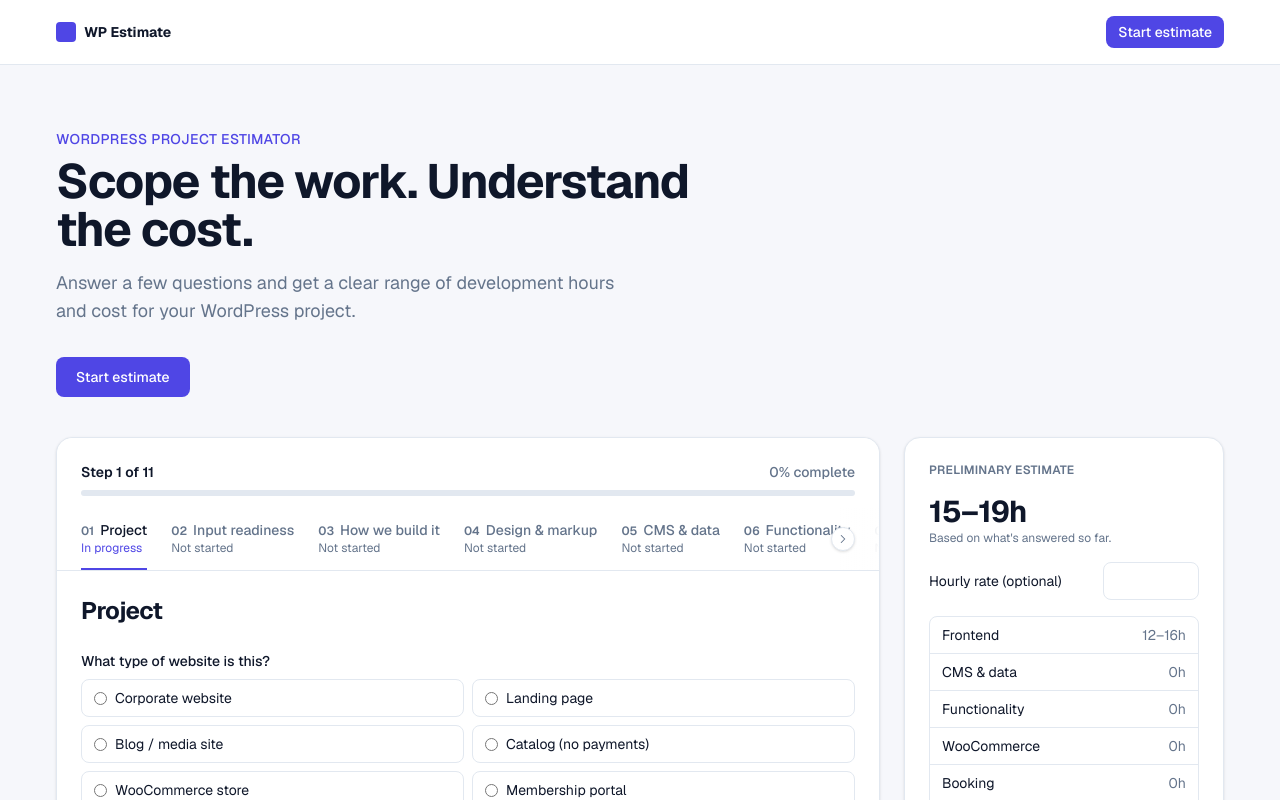
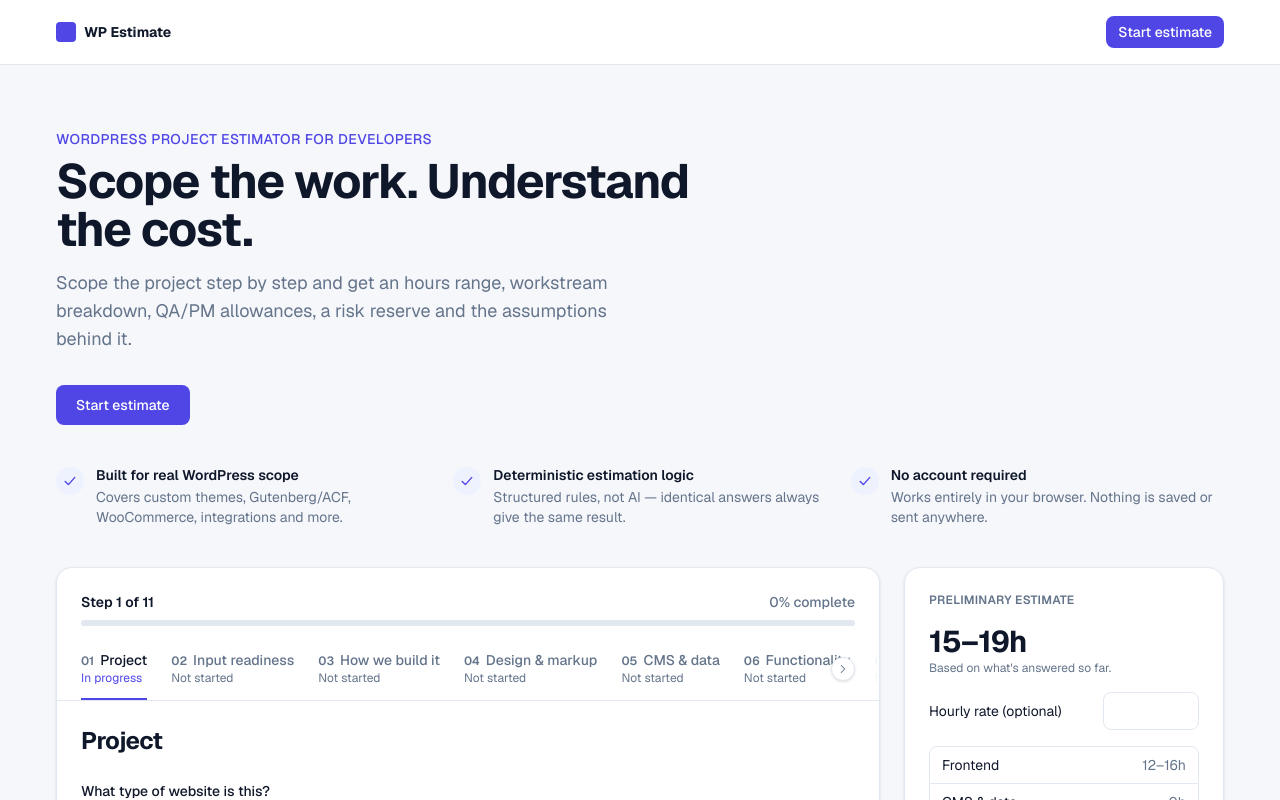
Before and after one commit to YedomakhaDev/wp-website-estimator, a Next.js app: page / in a window 1280 px wide. Shown: the top 800 px of the page. Built offline with nearby package versions, Linux system fonts and the light colour scheme.

Commit message:
feat: sharpen hero copy for a developer audience and add trust badges

```diff
--- a/src/components/Hero.tsx
+++ b/src/components/Hero.tsx
@@ -1,15 +1,44 @@
+const badges = [
+    {
+        title: "Built for real WordPress scope",
+        description: "Covers custom themes, Gutenberg/ACF, WooCommerce, integrations and more.",
+    },
+    {
+        title: "Deterministic estimation logic",
+        description: "Structured rules, not AI — identical answers always give the same result.",
+    },
+    {
+        title: "No account required",
+        description: "Works entirely in your browser. Nothing is saved or sent anywhere.",
+    },
+];
+
+function BadgeIcon() {
+    return (
+        <svg viewBox="0 0 20 20" fill="none" className="h-4 w-4 shrink-0">
+            <path
+                d="M4 10.5L8 14.5L16 5.5"
+                stroke="currentColor"
+                strokeWidth="1.75"
+                strokeLinecap="round"
+                strokeLinejoin="round"
+            />
+        </svg>
+    );
+}
+
 export default function Hero() {
     return (
         <section className="pt-16 pb-10">
             <p className="text-sm font-medium uppercase tracking-wide text-primary">
-                WordPress Project Estimator
+                WordPress project estimator for developers
             </p>
             <h1 className="mt-2 max-w-2xl text-5xl font-bold tracking-tight text-foreground">
                 Scope the work. Understand the cost.
             </h1>
             <p className="mt-4 max-w-xl text-lg text-muted-foreground">
-                Answer a few questions and get a clear range of development hours
-                and cost for your WordPress project.
+                Scope the project step by step and get an hours range, workstream breakdown, QA/PM allowances, a
+                risk reserve and the assumptions behind it.
             </p>
             <a
                 href="#calculator"
@@ -17,6 +46,20 @@ export default function Hero() {
             >
                 Start estimate
             </a>
+
+            <div className="mt-10 grid gap-6 sm:grid-cols-3">
+                {badges.map((badge) => (
+                    <div key={badge.title} className="flex items-start gap-3">
+                        <span className="mt-0.5 flex h-7 w-7 shrink-0 items-center justify-center rounded-full bg-primary-subtle text-primary">
+                            <BadgeIcon />
+                        </span>
+                        <div>
+                            <p className="text-sm font-semibold text-foreground">{badge.title}</p>
+                            <p className="mt-0.5 text-sm text-muted-foreground">{badge.description}</p>
+                        </div>
+                    </div>
+                ))}
+            </div>
         </section>
     );
 }
```
